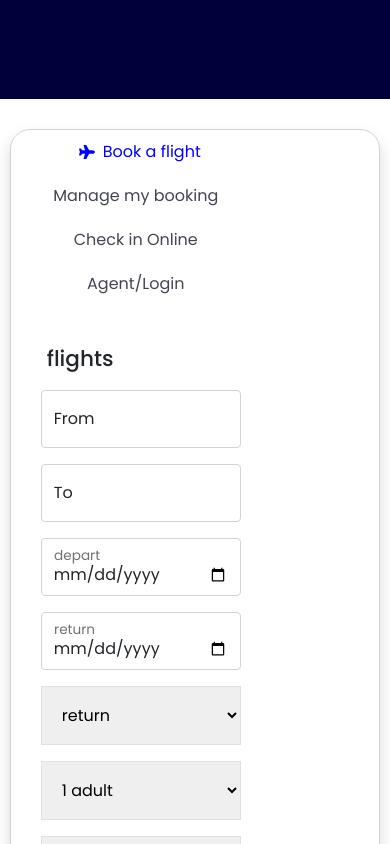
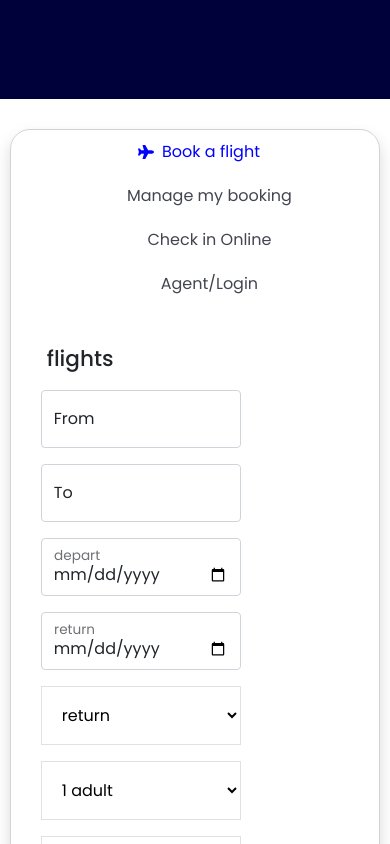
Before and after one commit to mekuzd/Airline-Ticket-booking-react-js-, a React (Vite) app: page / in a window 390 px wide. Shown: the part 800-1644 px from the top of the page. Built offline with nearby package versions, Linux system fonts and the light colour scheme.

Commit message:
adjusted tabcontainer style for mobile

```diff
--- a/src/index.css
+++ b/src/index.css
@@ -1,14 +1,7 @@
 :root {
-  font-family: Inter, Avenir, Helvetica, Arial, sans-serif;
   font-size: 16px;
   line-height: 24px;
   font-weight: 400;
-
-  font-synthesis: none;
-  text-rendering: optimizeLegibility;
-  -webkit-font-smoothing: antialiased;
-  -moz-osx-font-smoothing: grayscale;
-  -webkit-text-size-adjust: 100%;
 }
 .section {
   width: 90%;
@@ -28,12 +21,10 @@
 }
 a {
   font-weight: 500;
-  color: #646cff;
   text-decoration: inherit;
 }
 
 body {
-  /* max-width: 100%; */
   overflow-x: hidden;
   font-family: "Poppins", sans-serif;
   margin: 0;
@@ -216,7 +207,7 @@
 select {
   width: 200px;
   padding: 16px;
-  /* height: 50px; */
+  background-color: transparent;
 }
 
 .tabcontentBtn {
@@ -261,6 +252,10 @@
   display: grid;
   gap: 20px;
   margin-top: 20px;
+}
+.tab-container {
+  margin: auto;
+  width: 60%;
 }
 @media only screen and (min-width: 680px) {
   .HomeTop {
@@ -381,6 +376,7 @@
     min-width: fit-content;
   }
   .tab-container {
+    width: 100%;
     border-radius: 10px 10px 0px 0px;
     background-color: rgb(0, 0, 58);
   }
```
